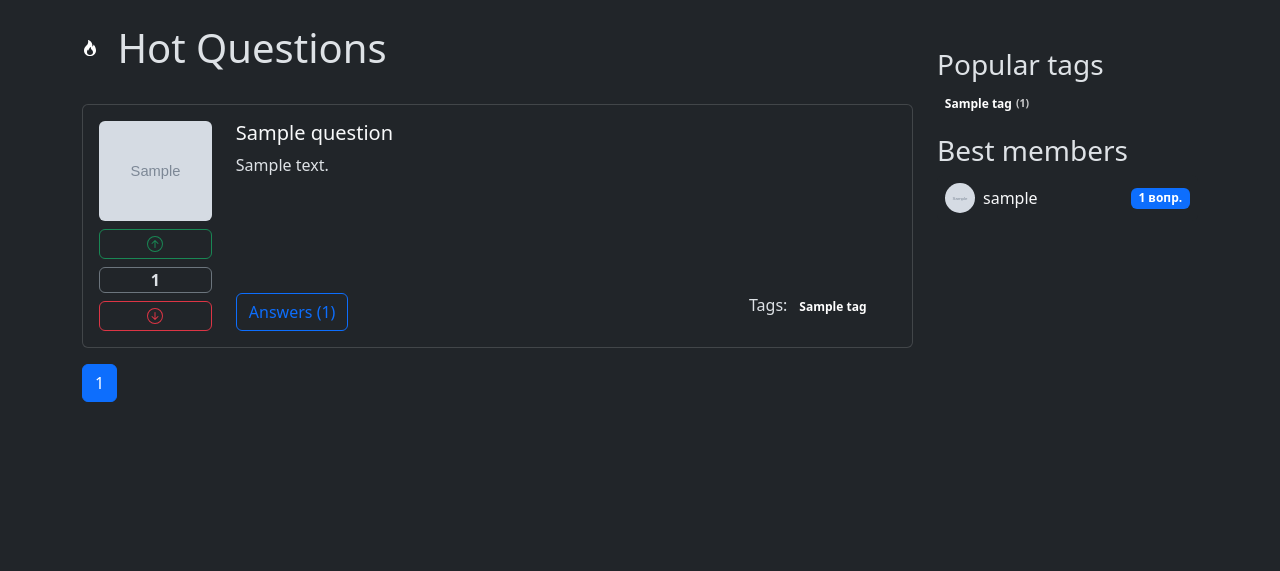
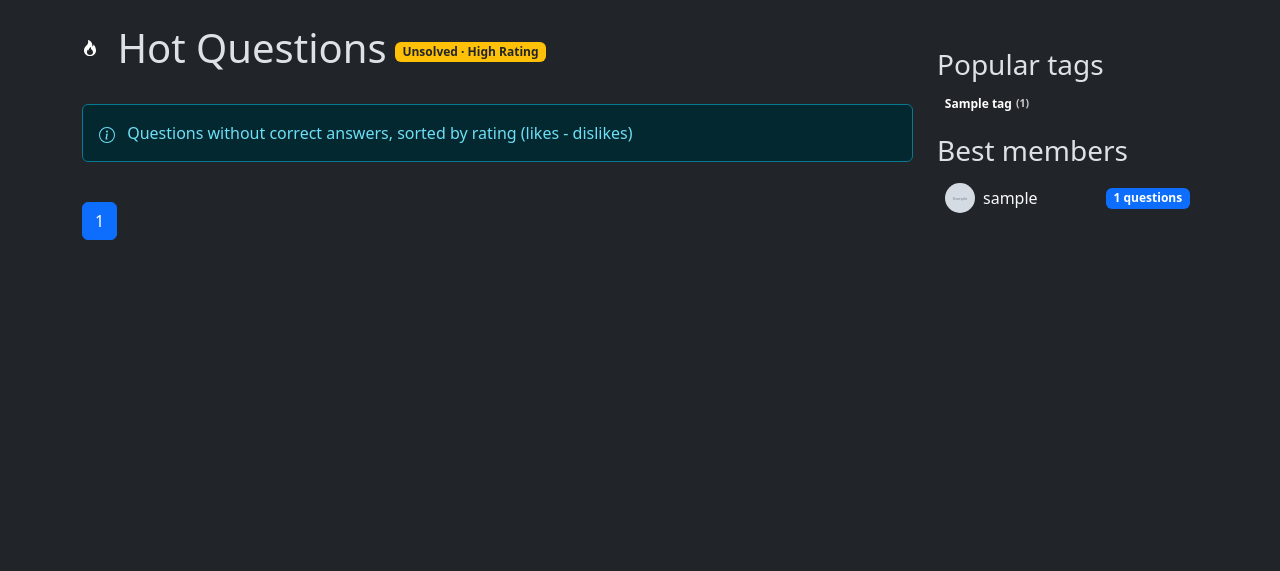
Before and after one commit to GusevCode/AskMe, a Django app: page /hot/ in a window 1280 px wide. Shown: the part 58-629 px from the top of the page. Run offline with Django 5.2, Linux system fonts and the light colour scheme; tables that the repository leaves empty hold one stand-in row (values such as "Sample post"); grey boxes marked "Sample" are stand-in pictures; some libraries are stand-ins or nearby versions.

Commit message:
[technopark] - cache optimization

```diff
--- a/app/views.py
+++ b/app/views.py
@@ -22,7 +22,7 @@ def base_context():
     if popular_tags is None:
         try:
             popular_tags = list(Tag.objects.popular_tags(10))
-            cache.set('popular_tags', popular_tags, 60 * 30)  # 30 минут
+            cache.set('popular_tags', popular_tags, 60 * 30)  # 30 minutes
         except Exception as e:
             print(f"Error loading popular tags: {e}")
             popular_tags = []
@@ -31,7 +31,7 @@ def base_context():
     if best_users is None:
         try:
             best_users = list(Profile.objects.best_users(5))
-            cache.set('best_users', best_users, 60 * 15)  # 15 минут
+            cache.set('best_users', best_users, 60 * 15)  # 15 minutes
         except Exception as e:
             print(f"Error loading best users, trying alternative: {e}")
             try:
@@ -82,14 +82,14 @@ def ask(request):
 
         if form.is_valid():
             question = form.save(author=request.user)
-            messages.success(request, f'Вопрос "{question.title}" успешно добавлен!')
+            messages.success(request, f'Question "{question.title}" has been successfully created!')
             print(f"Question '{question.title}' created by user {request.user.username}")
 
             cache.delete('popular_tags')
 
             return redirect('single_question', question_id=question.id)
         else:
-            messages.error(request, 'Вопрос не был добавлен. Пожалуйста, исправьте ошибки в форме.')
+            messages.error(request, 'Question was not created. Please fix the errors in the form.')
             print(f"Question creation error: {form.errors}")
 
         context['form'] = form
@@ -109,7 +109,7 @@ def login(request):
             username = form.cleaned_data['username']
 
             auth.login(request, user)
-            messages.success(request, f'Добро пожаловать, {username}!')
+            messages.success(request, f'Welcome back, {username}!')
             print(f"User {username} successfully logged in")
 
             continue_url = (request.POST.get('continue') or
@@ -121,7 +121,7 @@ def login(request):
             else:
                 return redirect('index')
         else:
-            messages.error(request, 'Ошибка входа. Проверьте имя пользователя и пароль.')
+            messages.error(request, 'Login failed. Please check your username and password.')
             print(f"Login error: {form.non_field_errors()}")
 
         context['form'] = form
@@ -141,13 +141,13 @@ def register(request):
         if form.is_valid():
             user = form.save()
             username = form.cleaned_data['username']
-            messages.success(request, f'Регистрация прошла успешно! Добро пожаловать, {username}!')
+            messages.success(request, f'Registration successful! Welcome, {username}!')
             print(f"User {username} successfully registered")
 
             auth.login(request, user)
             return redirect('index')
         else:
-            messages.error(request, 'Ошибка регистрации. Пожалуйста, исправьте ошибки в форме.')
+            messages.error(request, 'Registration failed. Please fix the errors in the form.')
             print(f"Registration error: {form.errors}")
 
         context['form'] = form
@@ -182,14 +182,14 @@ def single_question(request, question_id):
 
             if form.is_valid():
                 answer = form.save(author=request.user, question=question)
-                messages.success(request, 'Ответ успешно добавлен!')
+                messages.success(request, 'Answer has been successfully added!')
                 print(f"Answer added by user {request.user.username} to question {question.title}")
 
                 cache.delete('hot_questions')
 
                 return redirect(f'/question/{question_id}#{answer.id}')
             else:
-                messages.error(request, 'Ответ не был добавлен. Пожалуйста, исправьте ошибки в форме.')
+                messages.error(request, 'Answer was not added. Please fix the errors in the form.')
                 print(f"Answer creation error: {form.errors}")
 
             context['answer_form'] = form
@@ -203,12 +203,23 @@ def hot(request):
     if hot_questions is None:
         try:
             hot_questions = list(Question.objects.best_questions())
-            cache.set('hot_questions', hot_questions, 60 * 10)  # 10 минут
+            cache.set('hot_questions', hot_questions, 60 * 10)  # 10 minutes
+            print(f"Loaded {len(hot_questions)} hot questions with rating logic")
         except Exception as e:
             print(f"Error loading hot questions: {e}")
-            # Fallback - просто новые вопросы
-            hot_questions = list(Question.objects.get_all()[:50])
-            cache.set('hot_questions', hot_questions, 60 * 5)  # На 5 минут для fallback
+            try:
+                hot_questions = list(Question.objects.filter(
+                    is_active=True
+                ).exclude(
+                    answer__is_correct=True
+                ).select_related('author', 'author__profile').prefetch_related('tags').order_by('-created_at')[:50])
+                cache.set('hot_questions', hot_questions, 60 * 5)
+                print(f"Fallback: loaded {len(hot_questions)} unsolved questions")
+            except Exception as e2:
+                print(f"Error loading fallback hot questions: {e2}")
+                hot_questions = list(Question.objects.get_all()[:50])
+                cache.set('hot_questions', hot_questions, 60 * 2)
+                print(f"Final fallback: loaded {len(hot_questions)} new questions")
 
     page = paginate(hot_questions, request)
     context = base_context()
@@ -237,9 +248,9 @@ def tag(request, tag_name):
     return render(request, 'tag.html', context=context)
 
 def logout(request):
-    username = request.user.username if request.user.is_authenticated else "пользователь"
+    username = request.user.username if request.user.is_authenticated else "user"
     auth.logout(request)
-    messages.info(request, f'До свидания, {username}!')
+    messages.info(request, f'Goodbye, {username}!')
     return redirect(request.META.get('HTTP_REFERER', '/'))
 
 @login_required
@@ -256,11 +267,11 @@ def profile_edit(request):
 
         if form.is_valid():
             form.save()
-            messages.success(request, 'Профиль успешно обновлен!')
+            messages.success(request, 'Profile has been successfully updated!')
             print(f"Profile for user {request.user.username} updated")
             return redirect('profile_edit')
         else:
-            messages.error(request, 'Ошибка обновления профиля. Пожалуйста, исправьте ошибки в форме.')
+            messages.error(request, 'Profile update failed. Please fix the errors in the form.')
             print(f"Profile update error: {form.errors}")
 
         context['form'] = form
@@ -304,6 +315,8 @@ def vote_question(request):
             )
 
         new_rating = question.rating()
+
+        cache.delete('hot_questions')
 
         return JsonResponse({
             'success': True,
@@ -380,6 +393,8 @@ def mark_correct_answer(request):
         answer.is_correct = not answer.is_correct
         answer.save()
 
+        cache.delete('hot_questions')
+
         return JsonResponse({
             'success': True,
             'is_correct': answer.is_correct
--- a/askme_gusev/settings.py
+++ b/askme_gusev/settings.py
@@ -127,7 +127,7 @@ USE_TZ = True
 
 
 STATIC_URL = 'static/'
-STATIC_ROOT = BASE_DIR / 'staticfiles'  # Для production и тестирования
+STATIC_ROOT = BASE_DIR / 'staticfiles'
 STATICFILES_DIRS = [
     BASE_DIR / "static",
 ]
@@ -140,7 +140,7 @@ CACHES = {
     'default': {
         'BACKEND': 'django.core.cache.backends.locmem.LocMemCache',
         'LOCATION': 'askme-cache',
-        'TIMEOUT': 60 * 30,  # 30 минут по умолчанию
+        'TIMEOUT': 60 * 30,
         'OPTIONS': {
             'MAX_ENTRIES': 1000,
         }
--- a/askme_gusev/urls.py
+++ b/askme_gusev/urls.py
@@ -18,7 +18,7 @@ from django.contrib import admin
 from django.urls import path
 from django.conf.urls.static import static
 from django.conf import settings
-
+# 30 минут по умолчанию
 from app import views
 
 urlpatterns = [
@@ -40,10 +40,6 @@ urlpatterns = [
     path('admin/', admin.site.urls),
 ]
 
-# Статические файлы в DEBUG режиме
 if settings.DEBUG:
     urlpatterns += static(settings.MEDIA_URL, document_root=settings.MEDIA_ROOT)
-
-# Добавляем отдачу статических файлов через Django для тестирования производительности
-# В production это должно делать nginx
 urlpatterns += static(settings.STATIC_URL, document_root=settings.STATIC_ROOT)
--- a/templates/base.html
+++ b/templates/base.html
@@ -18,18 +18,18 @@
             <div class="toast-header">
                 {% if message.tags == 'success' %}
                     <div class="rounded me-2 bg-success" style="width: 20px; height: 20px;"></div>
-                    <strong class="me-auto">Успех</strong>
+                    <strong class="me-auto">Success</strong>
                 {% elif message.tags == 'error' %}
                     <div class="rounded me-2 bg-danger" style="width: 20px; height: 20px;"></div>
-                    <strong class="me-auto">Ошибка</strong>
+                    <strong class="me-auto">Error</strong>
                 {% elif message.tags == 'warning' %}
                     <div class="rounded me-2 bg-warning" style="width: 20px; height: 20px;"></div>
-                    <strong class="me-auto">Предупреждение</strong>
+                    <strong class="me-auto">Warning</strong>
                 {% else %}
                     <div class="rounded me-2 bg-info" style="width: 20px; height: 20px;"></div>
-                    <strong class="me-auto">Информация</strong>
+                    <strong class="me-auto">Info</strong>
                 {% endif %}
-                <small class="text-muted">только что</small>
+                <small class="text-muted">just now</small>
                 <button type="button" class="btn-close" data-bs-dismiss="toast" aria-label="Close"></button>
             </div>
             <div class="toast-body">
@@ -124,10 +124,10 @@
                                         <img src="{{ profile.get_avatar_url }}" class="rounded-circle me-2" style="width: 30px; height: 30px;" alt="User avatar">
                                         <span class="text-light">{{ profile.user.username }}</span>
                                     </div>
-                                    <small class="badge bg-primary">{{ profile.question_count }} вопр.</small>
+                                    <small class="badge bg-primary">{{ profile.question_count }} questions</small>
                                 </div>
                             {% empty %}
-                                <div class="text-muted">Пока нет активных пользователей</div>
+                                <div class="text-muted">No active users yet</div>
                             {% endfor %}
                         </div>
                     </section>
--- a/templates/hot.html
+++ b/templates/hot.html
@@ -2,8 +2,21 @@
 {% load static %}
 {% block content %}
     <div class="d-flex align-items-center gap-2 mb-4 mt-3">
-        <h1><svg width="25" height="25" fill="white"><path d="M8 16c3.314 0 6-2 6-5.5 0-1.5-.5-4-2.5-6 .25 1.5-1.25 2-1.25 2C11 4 9 .5 6 0c.357 2 .5 4-2 6-1.25 1-2 2.729-2 4.5C2 14 4.686 16 8 16m0-1c-1.657 0-3-1-3-2.75 0-.75.25-2 1.25-3C6.125 10 7 10.5 7 10.5c-.375-1.25.5-3.25 2-3.5-.179 1-.25 2 1 3 .625.5 1 1.364 1 2.25C11 14 9.657 15 8 15"></path></svg>
-            Hot Questions</h1>
+        <h1>
+            <svg width="25" height="25" fill="white">
+                <path d="M8 16c3.314 0 6-2 6-5.5 0-1.5-.5-4-2.5-6 .25 1.5-1.25 2-1.25 2C11 4 9 .5 6 0c.357 2 .5 4-2 6-1.25 1-2 2.729-2 4.5C2 14 4.686 16 8 16m0-1c-1.657 0-3-1-3-2.75 0-.75.25-2 1.25-3C6.125 10 7 10.5 7 10.5c-.375-1.25.5-3.25 2-3.5-.179 1-.25 2 1 3 .625.5 1 1.364 1 2.25C11 14 9.657 15 8 15"></path>
+            </svg>
+            Hot Questions
+        </h1>
+        <span class="badge bg-warning text-dark">Unsolved · High Rating</span>
+    </div>
+
+    <div class="alert alert-info mb-4">
+        <svg width="16" height="16" fill="currentColor" class="bi bi-info-circle me-2" viewBox="0 0 16 16">
+            <path d="M8 15A7 7 0 1 1 8 1a7 7 0 0 1 0 14m0 1A8 8 0 1 0 8 0a8 8 0 0 0 0 16"/>
+            <path d="m8.93 6.588-2.29.287-.082.38.45.083c.294.07.352.176.288.469l-.738 3.468c-.194.897.105 1.319.808 1.319.545 0 1.178-.252 1.465-.598l.088-.416c-.2.176-.492.246-.686.246-.275 0-.375-.193-.304-.533L8.93 6.588zM9 4.5a1 1 0 1 1-2 0 1 1 0 0 1 2 0"/>
+        </svg>
+        Questions without correct answers, sorted by rating (likes - dislikes)
     </div>
 
     <article class="d-flex gap-3 flex-column">
```
Also changed, not shown: app/models.py (+29 -7 lines), gunicorn.conf.py (+2 -15 lines), gunicorn_simple.conf.py (+0 -8 lines), simple_wsgi.py (+0 -18 lines).
